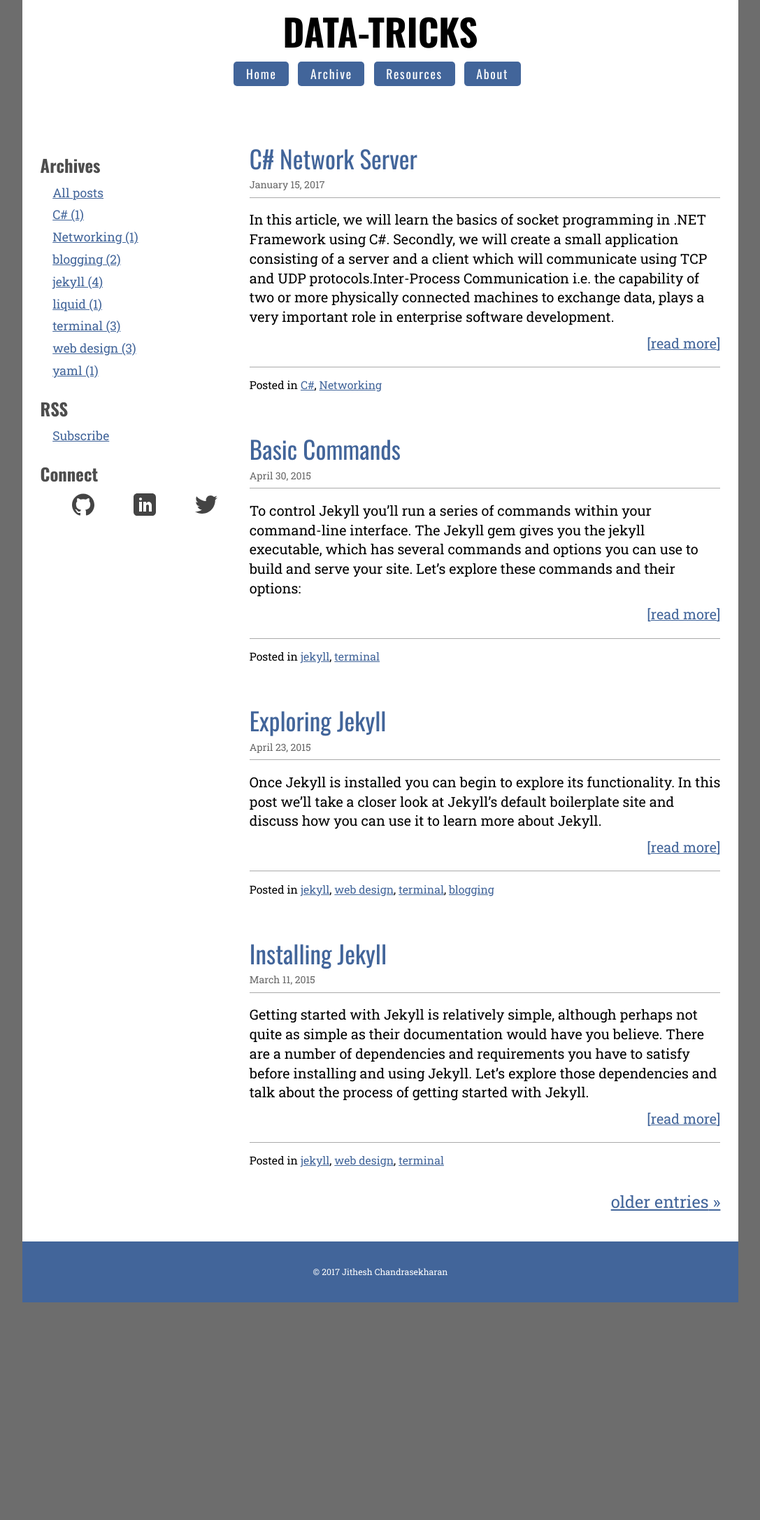
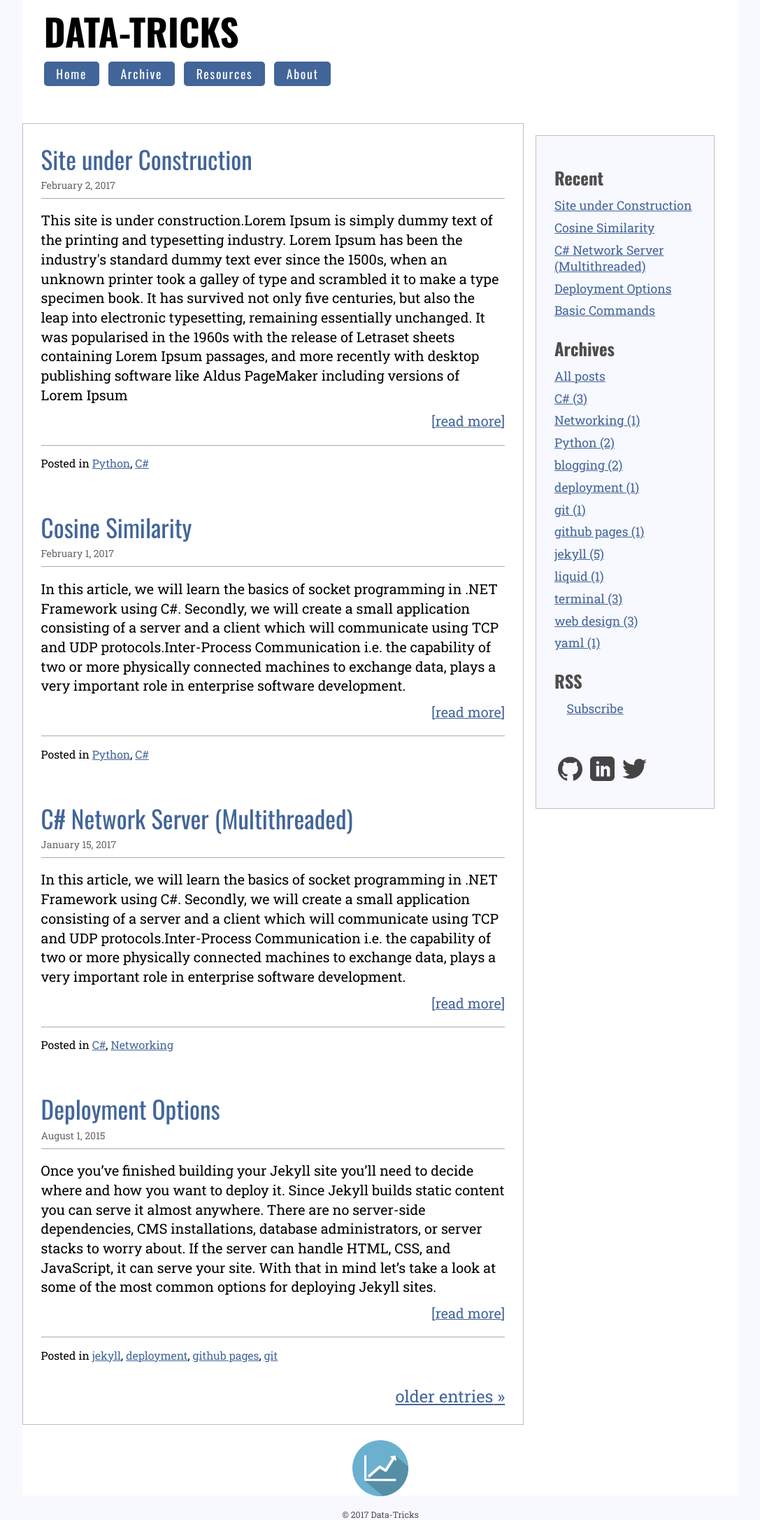
Before and after one commit to gitjit/gitjit.github.io, a Jekyll site: the page built from index.html, in a window 1280 px wide. Shown: the whole page at 70% size, without its empty margins (96-1183 px from the left). Built offline with Jekyll 4.4.1, drawn with Linux system fonts in a browser that asks for light colours; the list of posts is cut into pages by our own code; before the commit the page ends 1861 px from its top, so only the background shows below that.

Commit message:
updated..

```diff
--- a/_includes/footer.html
+++ b/_includes/footer.html
@@ -1,4 +1,6 @@
 <footer role="contentinfo" class="page-footer">
-<p class="legal">&copy; 2017 Jithesh Chandrasekharan</p>
+<img src="/favicon.ico" alt="" width="80" height="80">
+<p class="legal">&copy; 2017 Data-Tricks</p>
+
 
 </footer>
--- a/_includes/sidebar.html
+++ b/_includes/sidebar.html
@@ -3,19 +3,28 @@
 {% capture site_tags %}{% for tag in site.tags %}{{ tag | first }}{% unless forloop.last %},{% endunless %}{% endfor %}{% endcapture %}
 {% assign sortedTags = site_tags | split:',' | sort %}
   <aside>
-    <h3>Archives</h3>
+ <h3>Recent</h3>
+ <ul class="archives">
+ 				 {% for post in site.posts limit:5 %}
+                    <li><a href="{{site.baseurl}}{{ post.url }}">{{post.title}}</a></li>
+                {% endfor %}
+            </ul>
+
+ <h3>Archives</h3>
+
  <ul class="archives">
  				<li><a href="{{site.baseurl}}/tags/">All posts</a></li>
                 {% for tag in sortedTags %}
                     <li><a href="{{site.baseurl}}/tags/#{{ tag | cgi_escape }}">{{ tag }} ({{ site.tags[tag].size }})</a></li>
                 {% endfor %}
             </ul>
-    <h3>RSS</h3>
-    <p><a href="{{site.baseurl}}/feed.xml" title="RSS feed">Subscribe</a></p>
-    <h3>Connect</h3>
-    <ul class="social">
-    <li><a href="https://github.com/GitJit?tab=repositories" title="Github repo" class="github">Github</a></li>
-    <li><a href="http://www.linkedin.com" title="linked in" class="linked">LinkedIn</a></li>
-    <li><a href="https://twitter.com/JitheshMenon" title="my twitter profile" class="twitter">Twitter</a></li>
-    </ul>
-    </aside>
+<h3>RSS</h3>
+<p><a  href="{{site.baseurl}}/feed.xml" title="RSS feed">Subscribe</a></p>
+
+<div class="icon-bar">
+<a href="https://github.com/GitJit?tab=repositories" title="RSS feed"><img src="/images/github.svg" alt="Git" ></a>
+<a href="http://www.linkedin.com" title="RSS feed"><img src="/images/linkedin.svg" alt="LinkedIn"></a>
+<a href="https://twitter.com/JitheshMenon" title="RSS feed"><img src="/images/twitter.svg" alt="Twitter"></a>
+</div>
+
+</aside>
--- /dev/null
+++ b/_posts/2015-08-12-deployment-options.md
@@ -0,0 +1,31 @@
+---
+layout: post
+title:  "Deployment Options"
+date:   2015-08-01
+tags:  [jekyll, deployment, github pages, git]
+---
+Once you’ve finished building your Jekyll site you’ll need to decide where and how you want to deploy it. Since Jekyll builds static content you can serve it almost anywhere. There are no server-side dependencies, CMS installations, database administrators, or server stacks to worry about. If the server can handle HTML, CSS, and JavaScript, it can serve your site. With that in mind let’s take a look at some of the most common options for deploying Jekyll sites.
+
+###FTP/SFTP
+
+Almost all hosting companies allow you to upload content via FTP or SFTP. Simply use a FTP client (such as [Filezilla](https://filezilla-project.org/ "Filezilla")) to upload the contents of your **_site** directory to the **www** or **public_html** directory of your hosting server. One downside to this method is the manual nature of updating your site. When files change you’ll need to manually overwrite your remote files. For larger sites this can be time-consuming and prone to errors.
+
+One option for enhancing FTP deployment is to use a Git-integrated FTP client like [git-ftp](https://github.com/git-ftp/git-ftp "git-ftp"). This allows you to bring version control into your deployment workflow and only upload the files that have changed.
+
+###Git
+
+Speaking of Git, if you’re using it to source-control your site, you can set it up to push to your web server when it’s time for deployment. To do this you’ll need to set up a post-update hook on your remote server. You’ll also, of course, need Git installed on your server and SSH access. This method of deployment is a little more technical than others, so you’ll need to be comfortable with Git, the command line interface, and writing basic scripts. [Nicolas Gallagher wrote one of the best posts](http://nicolasgallagher.com/simple-git-deployment-strategy-for-static-sites/ "Git for static sites") on the subject that I’ve seen, though a quick Google search will return several articles detailing versions of this workflow.
+
+###Deployment Web Services
+
+Several online services offer deployment workflows for apps and sites. Most offer tiers of services that range from free to monthly fees based on the size and number of sites you’ll be updating. While many of their services aren’t really necessary for smaller static sites, the convenience of having your deployment automated with a single click is pretty nice, and the extra features can come in handy as your site grows. Check out [Beanstalk](http://beanstalkapp.com/ "Beanstalk"), [DeployBot](http://deploybot.com/ "Deploybot"), [Netlify](https://www.netlify.com/ "Netlify") and [Travis CI](https://travis-ci.org/ "Travis CI") for a good idea of how these services work and if they’re right for you.
+
+###Github
+
+Github uses Jekyll to power it’s Github Pages feature, so it’s only natural that deploying Jekyll sites through Github is quick and easy. You can even host your personal or project site for free on Github. You have two options for serving your site: user/organization or as a project page. Each Github user gets one free user/organization Github Pages site, and unlimited project pages. Organization pages are served as the “home” site for the user, so it’s served at `username.github.io.` Project pages are served as subdomains, so they would be served at `username.github.io/project-name.` The only real difference between the two methods is how you format relative links, as project pages have the project name directory as part of their base URL. You can even redirect a custom domain to your Github Pages site, which makes it a very attractive choice for hosting personal blogs and smaller sites.
+
+The workflow for deploying to Github Pages is simple. Login to your Github account, create a new repo, and then point your local repo to use the new Github repo as its remote. Create a new branch called `gh-pages` and push everything except the **_site** directory to your new Github repo. Github will detect the Jekyll site, build it, and serve the site at the appropriate URL. From there, updating the site is as simple as writing a new Markdown file and making a push.
+
+###More information
+
+For more information on deploying Jekyll sites (and more options), check out the section on [deployment methods](http://jekyllrb.com/docs/deployment-methods/ "deployment methods") in Jekyll’s documentation.
--- /dev/null
+++ b/_posts/2017-02-01-cosine-similarity.md
@@ -0,0 +1,73 @@
+---
+layout: post
+title: "Cosine Similarity"
+date: 2017-02-01
+tags: [Python,C#]
+references: [
+   "Google:http://www.google.com",
+   "Yahoo:http://www.yahoo.com",
+]
+
+excerpt: "In this article, we will learn the basics of socket programming in .NET Framework using C#. Secondly, we will create a small application consisting of a server and a client which will communicate using TCP and UDP protocols.Inter-Process Communication i.e. the capability of two or more physically connected machines to exchange data, plays a very important role in enterprise software development."
+---
+
+In this blog we will try to disect the concept of Cosine Similarity using a simple example.Cosine Similarity is widely used in data mining, recommendation systems, information retrieval .Here we will be discussing Cosine similarity as a proximity measure between two vectors. The cosine of 0° is 1, and it is less than 1 for any other angle. It is thus a judgment of orientation and not magnitude: two vectors with the same orientation have a cosine similarity of 1, two vectors at 90° have a similarity of 0, and two vectors diametrically opposed have a similarity of -1, independent of their magnitude. Cosine similarity is particularly used in positive space, where the outcome is neatly bounded in [0,1].
+
+A simple example of Cosine Similarity can be explained using document comparison. In a later post we will discuss how to use the same technique to write a movie recommendation engine.  Let us say we have multiple documents and we need to determine how similar those documents are. Let us say the documents are document1 and document2 respectively.  A document can be represented by a bag of terms or a long vector, with each attribute recording the frequency of a particular term (such a word, keyword or phrase) in the document.  So we will be having two term freq vectors (d1  and d2). d1 denotes term frequency in doc 1 and d2 in doc2. But both vectors have only terms common to each other.
+
+
+~~~~~~
+Document  team coach hockey baseball soccer penalty score win loss season
+--------  ---- ----- ------ -------- ------ ------- ----- --- ---- ------
+document1  5    0      3       0        2      0      0    2    0    0
+document2  3    0      2       0        1      1      0    1    0    1
+~~~~~~~
+
+![My dog](/images/cosine-similarity.png)
+
+
+So a  cosine similarity of ~ 1 represents that the vectors are pointing in the same direction and very similar.
+
+{% highlight python %}
+import math
+from collections import Counter
+
+def create_vector(iterable1, iterable2):
+    counter1 = Counter(iterable1)
+    counter2 = Counter(iterable2)
+    all_items = set(counter1.keys()).union(set(counter2.keys()))
+    vector1 = [counter1[k] for k in all_items]
+    vector2 = [counter2[k] for k in all_items]
+    return vector1, vector2
+
+def calculate_cosim(v1, v2):
+    dot_product = sum(n1 * n2 for n1, n2 in zip(v1, v2) )
+    magnitude1 = math.sqrt(sum(n ** 2 for n in v1))
+    magnitude2 = math.sqrt(sum(n ** 2 for n in v2))
+    return dot_product / (magnitude1 * magnitude2)
+
+
+l1 = "I love doing marketing and sales. A good salesman should be always punctual".split()
+
+l2 = " He is a very good programmer. Bad programmers have poor math foundation".split()
+
+v1, v2 = build_vector(l1, l2)
+print(calculate_cosim(v1, v2))
+
+Output : 0.0800640769025
+{% endhighlight %}
+
+So the above output shows that documents are not similar. So now let us apply another example on the above program.  This shows that two docs are close enough.
+
+~~~~~~
+l1 = "In football with penalty you can score a goal that can change the game. what a game. Players are dancing ".split()
+
+l2 = "Its a penalty goal .In football a single score can change game. what a game. Players are dancing".split()
+
+
+v1, v2 = build_vector(l1, l2)
+print(calculate_cosim(v1, v2))
+
+
+Output : 0.809
+~~~~~~~
--- /dev/null
+++ b/_posts/2017-02-02-site-under-const.md
@@ -0,0 +1,68 @@
+---
+layout: post
+title: "Site under Construction"
+date: 2017-02-02
+tags: [Python,C#]
+references: [
+   "Google:http://www.google.com",
+   "Yahoo:http://www.yahoo.com",
+]
+
+excerpt: "This site is under construction.Lorem Ipsum is simply dummy text of the printing and typesetting industry. Lorem Ipsum has been the industry's standard dummy text ever since the 1500s, when an unknown printer took a galley of type and scrambled it to make a type specimen book. It has survived not only five centuries, but also the leap into electronic typesetting, remaining essentially unchanged. It was popularised in the 1960s with the release of Letraset sheets containing Lorem Ipsum passages, and more recently with desktop publishing software like Aldus PageMaker including versions of Lorem Ipsum"
+---
+
+Lorem Ipsum is simply dummy text of the printing and typesetting industry. Lorem Ipsum has been the industry's standard dummy text ever since the 1500s, when an unknown printer took a galley of type and scrambled it to make a type specimen book. It has survived not only five centuries, but also the leap into electronic typesetting, remaining essentially unchanged. It was popularised in the 1960s with the release of Letraset sheets containing Lorem Ipsum passages, and more recently with desktop publishing software like Aldus PageMaker including versions of Lorem Ipsum.
+
+Lorem Ipsum is simply dummy text of the printing and typesetting industry. Lorem Ipsum has been the industry's standard dummy text ever since the 1500s, when an unknown printer took a galley of type and scrambled it to make a type specimen book. It has survived not only five centuries, but also the leap into electronic typesetting, remaining essentially unchanged. It was popularised in the 1960s with the release of Letraset sheets containing Lorem Ipsum passages, and more recently with desktop publishing software like Aldus PageMaker including versions of Lorem Ipsum.
+
+
+![My dog](/images/underconstruction.jpg)
+
+
+So a  cosine similarity of ~ 1 represents that the vectors are pointing in the same direction and very similar.
+
+{% highlight python %}
+import math
+from collections import Counter
+
+def create_vector(iterable1, iterable2):
+    counter1 = Counter(iterable1)
+    counter2 = Counter(iterable2)
+    all_items = set(counter1.keys()).union(set(counter2.keys()))
+    vector1 = [counter1[k] for k in all_items]
+    vector2 = [counter2[k] for k in all_items]
+    return vector1, vector2
+
+def calculate_cosim(v1, v2):
+    dot_product = sum(n1 * n2 for n1, n2 in zip(v1, v2) )
+    magnitude1 = math.sqrt(sum(n ** 2 for n in v1))
+    magnitude2 = math.sqrt(sum(n ** 2 for n in v2))
+    return dot_product / (magnitude1 * magnitude2)
+
+
+l1 = "I love doing marketing and sales. A good salesman should be always punctual".split()
+
+l2 = " He is a very good programmer. Bad programmers have poor math foundation".split()
+
+v1, v2 = build_vector(l1, l2)
+print(calculate_cosim(v1, v2))
+
+Output : 0.0800640769025
+{% endhighlight %}
+
+So the above output shows that documents are not similar. So now let us apply another example on the above program.  This shows that two docs are close enough.
+
+~~~~~~
+l1 = "In football with penalty you can score a goal that can change the game. what a game. Players are dancing ".split()
+
+l2 = "Its a penalty goal .In football a single score can change game. what a game. Players are dancing".split()
+
+
+v1, v2 = build_vector(l1, l2)
+print(calculate_cosim(v1, v2))
+
+
+Output : 0.809
+~~~~~~~
+
+Lorem Ipsum is simply dummy text of the printing and typesetting industry. Lorem Ipsum has been the industry's standard dummy text ever since the 1500s, when an unknown printer took a galley of type and scrambled it to make a type specimen book. It has survived not only five centuries, but also the leap into electronic typesetting, remaining essentially unchanged. It was popularised in the 1960s with the release of Letraset sheets containing Lorem Ipsum passages, and more recently with desktop publishing software like Aldus PageMaker including versions of Lorem Ipsum.
--- a/about.md
+++ b/about.md
@@ -1,20 +1,20 @@
 ---
 layout: page
-title: About this blog
+title: About the Author
 ---
 
 
-### About the Author
-
+<img src="/images/chimp.jpg" alt="">
 My name is Jithesh Chandrasekharan. I  live in  California where I’m working as a software consultant . I am passionate about programming and have been working as a Software Engineer/Architect for more than a decade now.I love what I do and hope you find this blog useful.
 
 This blog is mainly about my latest experiences or experiments with some technologies, I’m using at work or for fun during my part time . My recent focus in on Big Data technologies, so expect more posts on that topic.
 
-My favorite form of communication is Twitter, where you'll find me ranting 140 characters at a time at [@jitheshmenon](https://twitter.com/jitheshmenon "my twitter profile").
+My favorite form of communication is Twitter, where you'll find me ranting 140 characters at a time at <span><a href="https://twitter.com/JitheshMenon" target="_blank" title="twitter">@jitheshmenon</a></span>
 
-### Connect with me.
-<ul class="social">
-    <li><a href="https://github.com/GitJit?tab=repositories" title="Github repo" class="github">Github</a></li>
-    <li><a href="http://www.linkedin.com" title="linked in" class="linked">LinkedIn</a></li>
-    <li><a href="https://twitter.com/JitheshMenon" title="my twitter profile" class="twitter">Twitter</a></li>
-</ul>
+### Disclaimer
+
+The information in this weblog is provided “AS IS” with no warranties, and confers no rights.
+
+This weblog does not represent the thoughts, intentions, plans or strategies of my employer. It is solely my opinion.
+
+Feel free to challenge me, disagree with me, or tell me I’m completely nuts in the comments section of each blog entry, but I reserve the right to delete any comment for any reason whatsoever (abusive, profane, rude, or anonymous comments) – so keep it polite, please.
--- a/css/main.css
+++ b/css/main.css
@@ -346,7 +346,7 @@
 -----------------------------------------------------*/
 .page-header {
 	padding: 1em 1em 0;
-	text-align: center; /*jit*/
+	text-align: left; /*jit*/
 	/*border: 1px solid #c0c0c0; jit*/
 }
 header {
@@ -442,8 +442,9 @@
 	white-space: -pre-wrap;
 	white-space: -o-pre-wrap;
 	word-wrap: break-word;
-	width: 99%;
+	width: 80%;
 	border-radius: 5px; /*jit*/
+
 }
 pre.wrong {
 	border-left-color: red;
@@ -526,7 +527,7 @@
 	margin-bottom: 0.5em;
 }
 .tag-cloud {
-	max-width: 600px;
+	max-width: 60%;
 }
 .tag-cloud li {
 	display: inline-block;
@@ -561,8 +562,14 @@
 aside {
 	/*padding: 0 1em 0; jits*/
 	padding: 0 0 0; /*jits*/
+	float: left;
+	margin-top: 1em;
+	border:1px solid silver;
+	background: ghostwhite;
+	margin-left: 1em;
 
 }
+
 aside h3 {
 	color: #4d4d4d;
 	font-size: 1.4em;
@@ -576,7 +583,8 @@
 	list-style: none;
 	padding: 0;
 	margin:0;
-	margin-left: 1em;
+	/*margin-left: 1em;*/
+
 }
 aside li {
 	margin-bottom: 0.5em;
@@ -624,17 +632,18 @@
 -----------------------------------------------------*/
 .page-footer {
 	/*background: #4d4d4d;*/
-	background: #42659a;
-	padding: 2em 1em;
-	margin-top: 1em;
-	color: white;
+	background:white;
+	padding: 0.2em 0.2em;
+	margin-top: 0.1em;
+	color: #4d4d4d;
+	max-height: 100px;
 }
 .legal {
 	font-size: .7em;
 	margin: 0;
 }
 .page-footer a {
-	color: white;
+	color: #4d4d4d;
 }
 .top-link {
 	text-align: center;
@@ -732,7 +741,7 @@
    layout styles
 -----------------------------------------------------*/
 html {
-	background: #6d6d6d;
+	background: ghostwhite;
 }
 body {
 	width: 80%;
@@ -742,15 +751,28 @@
 	padding: 0 3%;
 	padding-top: 1em;
 }
-.posts, .archive {
-	float: right;
+.posts {
+	float: left;
 	width: 70%;
 	padding-right: 2.5%;
+	padding-left: 2.5%;
+	border: 1px solid silver;
+
 }
+
+.index,.archive {
+	float: left;
+	width: 70%;
+	padding-right: 2.5%;
+	padding-left: 2.5%;
+
+}
+
+
 aside {
 	float: left;
-	width: 30%;
-	max-width: 320px;
+	width: 25%;
+	/*max-width: 320px;*/
 	padding-top: 1em;
 	padding-left: 2.5%;
 }
@@ -822,11 +844,31 @@
 	margin: 0;
 }
 
-.ln{
-	list-style: none;
-    padding: 0;
-    margin: 0;
-    margin-left: 1em;
-    display: flex;
-    justify-content: space-around;
+.icon-bar {
+    width: 100%;
+    text-align: left;
+    overflow: auto;
 }
+
+.icon-bar a {
+    width: 20%;
+    padding: 3px 3px;
+    float: left;
+    transition: all 0.3s ease;
+    color: white;
+    font-size: 36px;
+	height: 20%;
+}
+
+.icon-bar a img{
+	height: 35px;
+}
+
+
+.icon-bar a:hover {
+    background-color: #000;
+}
+
+.active {
+    background-color: #4CAF50;
+}
```
Also changed, not shown: _includes/sidebar-post.html (added, +29 -0 lines), _includes/sidebar-short.html (deleted, +0 -10 lines), _posts/2017-01-15-csharp-network-server.md (+7 -1 lines).
